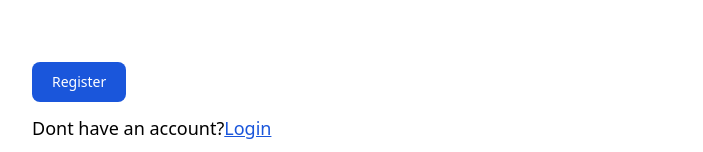
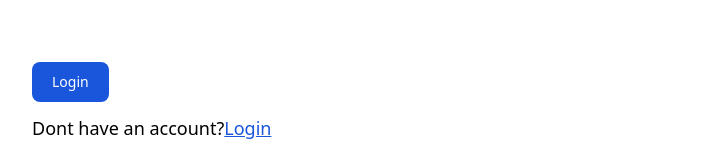
Before and after one commit to ZAHIRULISLAM-CSE/Bistro-Boss-Restaurant-The-Final-Project, a React (Vite) app: page /login in a window 1280 px wide. Shown: the part 214-366 px from the top of the page, without its empty margins (288-991 px from the left). Built offline with nearby package versions, Linux system fonts and the light colour scheme; no server answers.

Commit message:
fixed the login and register header footer problem

```diff
--- a/src/login/Login.jsx
+++ b/src/login/Login.jsx
@@ -12,7 +12,6 @@ const Login = () => {
   } = useForm();
   const { signInWithEP } = useContext(AuthContext);
   const onSubmit = (data) => {
-    console.log(data)
         signInWithEP(data.email,data.password)
         .then((result) => {
             const user = result.user;
@@ -68,7 +67,7 @@ const Login = () => {
           type="submit"
           className="text-white mt-4 bg-blue-700 hover:bg-blue-800 focus:ring-4 focus:outline-none focus:ring-blue-300 font-medium rounded-lg text-sm w-full sm:w-auto px-5 py-2.5 text-center dark:bg-blue-600 dark:hover:bg-blue-700 dark:focus:ring-blue-800"
         >
-          Register
+          Login
         </button>
         <p className=" mt-3 text-lg">
           Dont have an account?
--- a/src/main/Main.jsx
+++ b/src/main/Main.jsx
@@ -3,26 +3,15 @@ import NavBar from '../shared/nav/NavBar';
 import { Outlet, useLocation } from 'react-router-dom';
 
 const Main = () => {
-    const [noHeaderFooter,setnoHeaderFooter]=useState(false);
+    // const [noHeaderFooter,setnoHeaderFooter]=useState(false);
 
     const location=useLocation();
-    const pathName=location.pathname;
-    ///const test=location.pathname.includes("register");//the otherway to check
-    // console.log(test);
-    useEffect(()=>{
-        if(pathName == '/register' || '/login' ){
-            setnoHeaderFooter(true);
-       }
-       else{
-        setnoHeaderFooter(false);
-       }
-    },[pathName])
-    // console.log(noHeaderFooter)
-
+    const test=location.pathname.includes("login" );//the otherway to check
+    const test1=location.pathname.includes("register")
     return (
         <div>
             {
-                noHeaderFooter || <NavBar></NavBar>
+                (test || test1) || <NavBar></NavBar>
             }
             <Outlet></Outlet>
         </div>
--- a/src/providers/AuthProviders.jsx
+++ b/src/providers/AuthProviders.jsx
@@ -8,7 +8,6 @@ const AuthProviders = ({children}) => {
     const [user,setUser]=useState(null);
 
     const auth= getAuth(app);
-    console.log(auth)
     //Creat user
     const creatUserWithEp = (email,pass)=>{
         return createUserWithEmailAndPassword(auth,email,pass);
@@ -32,7 +31,6 @@ const AuthProviders = ({children}) => {
         }
     },[])
 
-    console.log(user);
 
 
     return (
```
